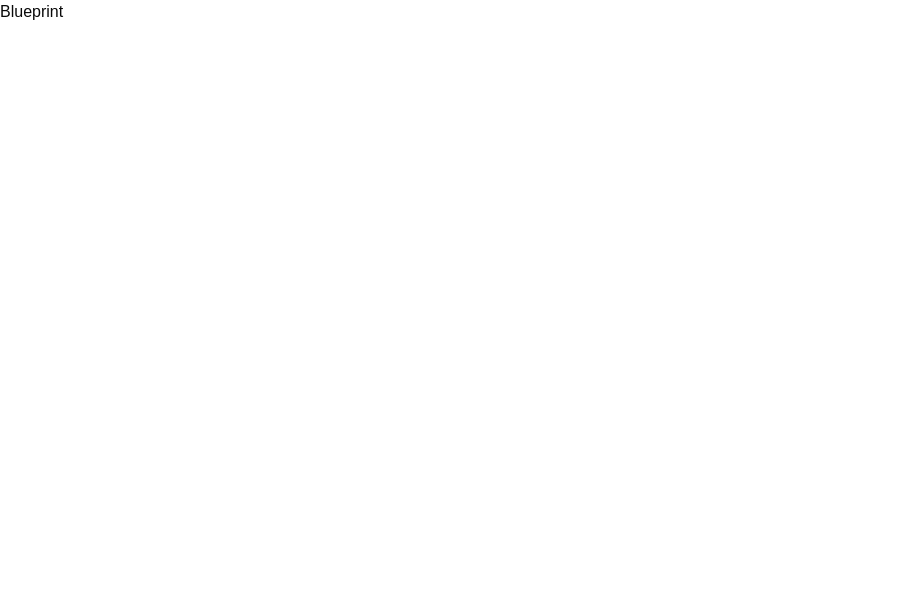
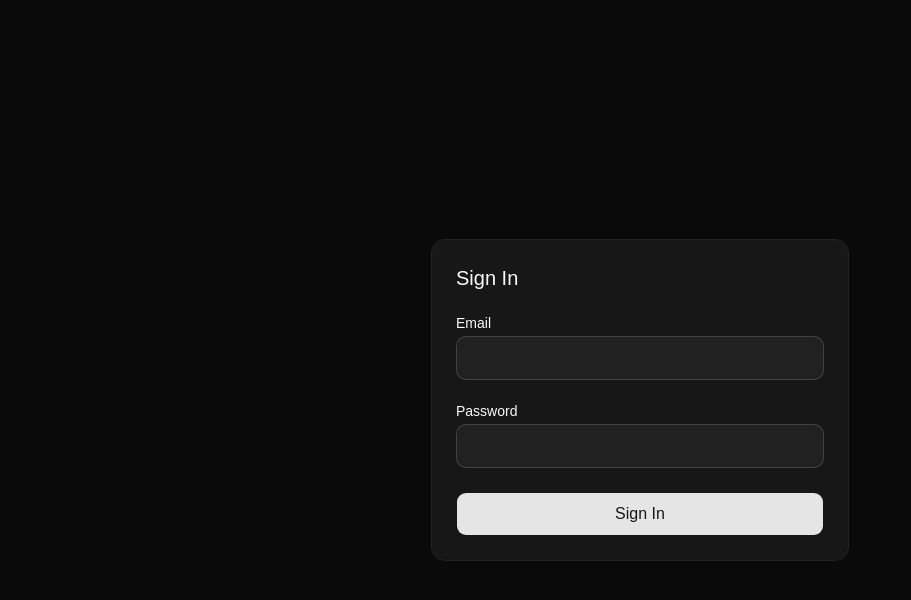
Before and after one commit to aclaregreen/blueprint, a React (Vite) app: page /login in a window 1280 px wide. Shown: the top 600 px of the page, without its empty margins (0-911 px from the left). Built offline with nearby package versions, Linux system fonts and the light colour scheme; no server answers.

Commit message:
add login screen

```diff
--- a/index.html
+++ b/index.html
@@ -1,5 +1,5 @@
 <!doctype html>
-<html lang="en">
+<html lang="en" class="dark">
   <head>
     <meta charset="UTF-8" />
     <link rel="icon" type="image/svg+xml" href="/favicon.svg" />
--- a/package.json
+++ b/package.json
@@ -20,6 +20,7 @@
     "radix-ui": "^1.6.7",
     "react": "^19.2.8",
     "react-dom": "^19.2.8",
+    "react-router": "^8.3.0",
     "shadcn": "^4.18.0",
     "tailwind-merge": "^3.6.0",
     "tailwindcss": "^4.3.3",
--- a/src/App.tsx
+++ b/src/App.tsx
@@ -1,8 +1,14 @@
+import { BrowserRouter, Routes, Route } from "react-router";
+import Home from "@/pages/Home";
+import Login from "@/pages/Login";
 function App() {
   return (
-    <div>
-      <h1>Blueprint</h1>
-    </div>
+    <BrowserRouter>
+      <Routes>
+        <Route path="/" element={<Home />} />
+        <Route path="/login" element={<Login />} />
+      </Routes>
+    </BrowserRouter>
   );
 }
 
--- /dev/null
+++ b/src/components/ui/card.tsx
@@ -0,0 +1,103 @@
+import * as React from "react"
+
+import { cn } from "@/lib/utils"
+
+function Card({
+  className,
+  size = "default",
+  ...props
+}: React.ComponentProps<"div"> & { size?: "default" | "sm" }) {
+  return (
+    <div
+      data-slot="card"
+      data-size={size}
+      className={cn(
+        "group/card flex flex-col gap-(--card-spacing) overflow-hidden rounded-xl bg-card py-(--card-spacing) text-sm text-card-foreground ring-1 ring-foreground/10 [--card-spacing:--spacing(4)] has-data-[slot=card-footer]:pb-0 has-[>img:first-child]:pt-0 data-[size=sm]:[--card-spacing:--spacing(3)] data-[size=sm]:has-data-[slot=card-footer]:pb-0 *:[img:first-child]:rounded-t-xl *:[img:last-child]:rounded-b-xl",
+        className
+      )}
+      {...props}
+    />
+  )
+}
+
+function CardHeader({ className, ...props }: React.ComponentProps<"div">) {
+  return (
+    <div
+      data-slot="card-header"
+      className={cn(
+        "group/card-header @container/card-header grid auto-rows-min items-start gap-1 rounded-t-xl px-(--card-spacing) has-data-[slot=card-action]:grid-cols-[1fr_auto] has-data-[slot=card-description]:grid-rows-[auto_auto] [.border-b]:pb-(--card-spacing)",
+        className
+      )}
+      {...props}
+    />
+  )
+}
+
+function CardTitle({ className, ...props }: React.ComponentProps<"div">) {
+  return (
+    <div
+      data-slot="card-title"
+      className={cn(
+        "font-heading text-base leading-snug font-medium group-data-[size=sm]/card:text-sm",
+        className
+      )}
+      {...props}
+    />
+  )
+}
+
+function CardDescription({ className, ...props }: React.ComponentProps<"div">) {
+  return (
+    <div
+      data-slot="card-description"
+      className={cn("text-sm text-muted-foreground", className)}
+      {...props}
+    />
+  )
+}
+
+function CardAction({ className, ...props }: React.ComponentProps<"div">) {
+  return (
+    <div
+      data-slot="card-action"
+      className={cn(
+        "col-start-2 row-span-2 row-start-1 self-start justify-self-end",
+        className
+      )}
+      {...props}
+    />
+  )
+}
+
+function CardContent({ className, ...props }: React.ComponentProps<"div">) {
+  return (
+    <div
+      data-slot="card-content"
+      className={cn("px-(--card-spacing)", className)}
+      {...props}
+    />
+  )
+}
+
+function CardFooter({ className, ...props }: React.ComponentProps<"div">) {
+  return (
+    <div
+      data-slot="card-footer"
+      className={cn(
+        "flex items-center rounded-b-xl border-t bg-muted/50 p-(--card-spacing)",
+        className
+      )}
+      {...props}
+    />
+  )
+}
+
+export {
+  Card,
+  CardHeader,
+  CardFooter,
+  CardTitle,
+  CardAction,
+  CardDescription,
+  CardContent,
+}
--- /dev/null
+++ b/src/components/ui/input.tsx
@@ -0,0 +1,19 @@
+import * as React from "react"
+
+import { cn } from "@/lib/utils"
+
+function Input({ className, type, ...props }: React.ComponentProps<"input">) {
+  return (
+    <input
+      type={type}
+      data-slot="input"
+      className={cn(
+        "h-8 w-full min-w-0 rounded-lg border border-input bg-transparent px-2.5 py-1 text-base transition-colors outline-none file:inline-flex file:h-6 file:border-0 file:bg-transparent file:text-sm file:font-medium file:text-foreground placeholder:text-muted-foreground focus-visible:border-ring focus-visible:ring-3 focus-visible:ring-ring/50 disabled:pointer-events-none disabled:cursor-not-allowed disabled:bg-input/50 disabled:opacity-50 aria-invalid:border-destructive aria-invalid:ring-3 aria-invalid:ring-destructive/20 md:text-sm dark:bg-input/30 dark:disabled:bg-input/80 dark:aria-invalid:border-destructive/50 dark:aria-invalid:ring-destructive/40",
+        className
+      )}
+      {...props}
+    />
+  )
+}
+
+export { Input }
--- /dev/null
+++ b/src/components/ui/label.tsx
@@ -0,0 +1,22 @@
+import * as React from "react"
+import { Label as LabelPrimitive } from "radix-ui"
+
+import { cn } from "@/lib/utils"
+
+function Label({
+  className,
+  ...props
+}: React.ComponentProps<typeof LabelPrimitive.Root>) {
+  return (
+    <LabelPrimitive.Root
+      data-slot="label"
+      className={cn(
+        "flex items-center gap-2 text-sm leading-none font-medium select-none group-data-[disabled=true]:pointer-events-none group-data-[disabled=true]:opacity-50 peer-disabled:cursor-not-allowed peer-disabled:opacity-50",
+        className
+      )}
+      {...props}
+    />
+  )
+}
+
+export { Label }
--- a/src/index.css
+++ b/src/index.css
@@ -128,3 +128,33 @@
     @apply font-sans;
     }
 }
+
+.login-page {
+  min-height: 100vh;
+  display: flex;
+  align-items: center;
+  justify-content: center;
+  padding: 1.5rem;
+}
+
+.login-card {
+  width: 100%;
+  max-width: 26rem;
+}
+
+.login-form {
+  display: flex;
+  flex-direction: column;
+  gap: 1.5rem;
+}
+
+.login-field {
+  display: flex;
+  flex-direction: column;
+  gap: 0.375rem;
+}
+
+.login-error {
+  color: var(--destructive);
+  font-size: 0.875rem;
+}
--- /dev/null
+++ b/src/pages/Home.tsx
@@ -0,0 +1,7 @@
+export default function Home() {
+  return (
+    <div>
+      <h1>Blueprint</h1>
+    </div>
+  );
+}
--- /dev/null
+++ b/src/pages/Login.tsx
@@ -0,0 +1,68 @@
+import { Button } from "@/components/ui/button";
+import { Card, CardContent, CardHeader, CardTitle } from "@/components/ui/card";
+import { Input } from "@/components/ui/input";
+import { Label } from "@/components/ui/label";
+import { supabase } from "@/supabaseClient";
+import { useState } from "react";
+import { useNavigate } from "react-router";
+
+export default function Login() {
+  const [email, setEmail] = useState("");
+  const [password, setPassword] = useState("");
+  const [error, setError] = useState<string | null>(null);
+  const navigate = useNavigate();
+
+  async function handleLogin(e: React.FormEvent) {
+    e.preventDefault();
+    setError(null);
+
+    const { error } = await supabase.auth.signInWithPassword({
+      email,
+      password,
+    });
+
+    if (error) {
+      setError(error.message);
+    } else {
+      navigate("/");
+    }
+  }
+
+  return (
+    <div className="login-page">
+      <Card className="login-card [--card-spacing:--spacing(6)]">
+        <CardHeader>
+          <CardTitle className="text-xl">Sign In</CardTitle>
+        </CardHeader>
+        <CardContent>
+          <form className="login-form" onSubmit={handleLogin}>
+            <div className="login-field">
+              <Label htmlFor="email">Email</Label>
+              <Input
+                id="email"
+                type="email"
+                className="h-11 text-base"
+                value={email}
+                onChange={(e) => setEmail(e.target.value)}
+              />
+            </div>
+            <div className="login-field">
+              <Label htmlFor="password">Password</Label>
+              <Input
+                id="password"
+                type="password"
+                className="h-11 text-base"
+                value={password}
+                onChange={(e) => setPassword(e.target.value)}
+              />
+            </div>
+            {error && <p className="login-error">{error}</p>}
+            <Button type="submit" className="h-11 text-base">
+              Sign In
+            </Button>
+          </form>
+        </CardContent>
+      </Card>
+    </div>
+  );
+}
```
Also changed, not shown: 1 other file (tests, documents, lock files or other folders).
